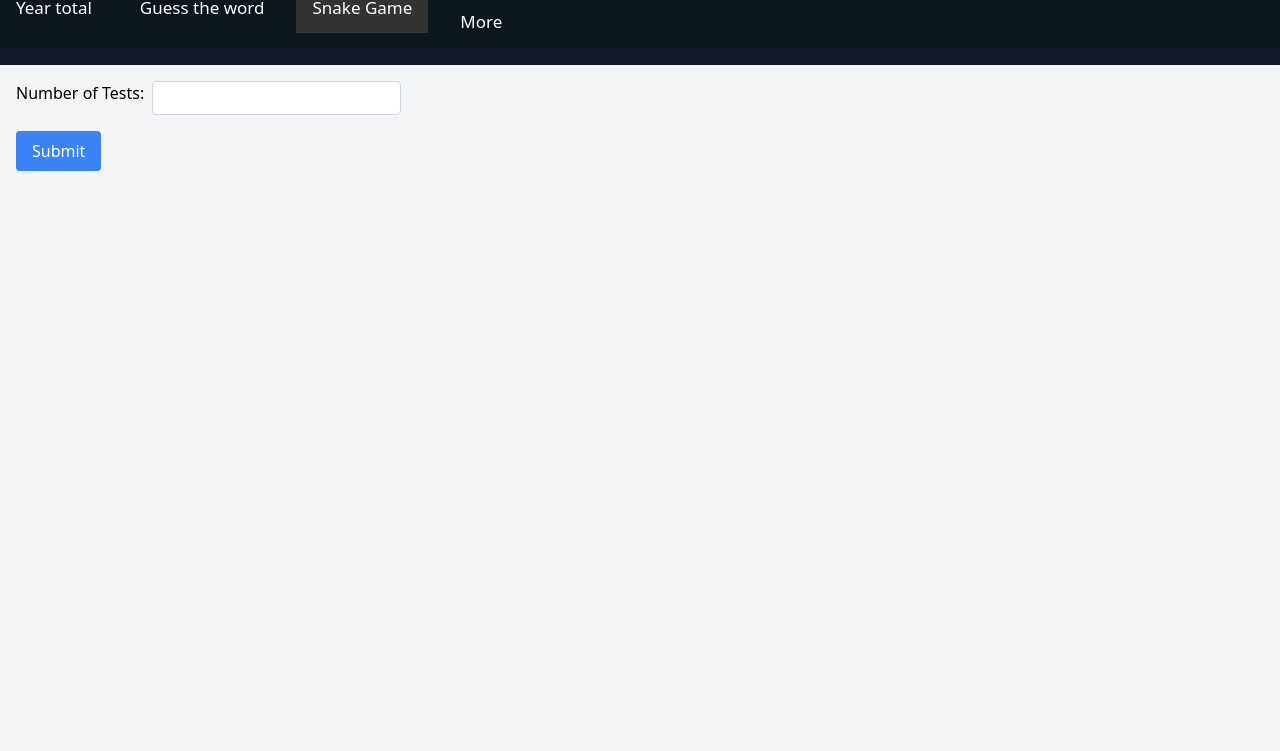
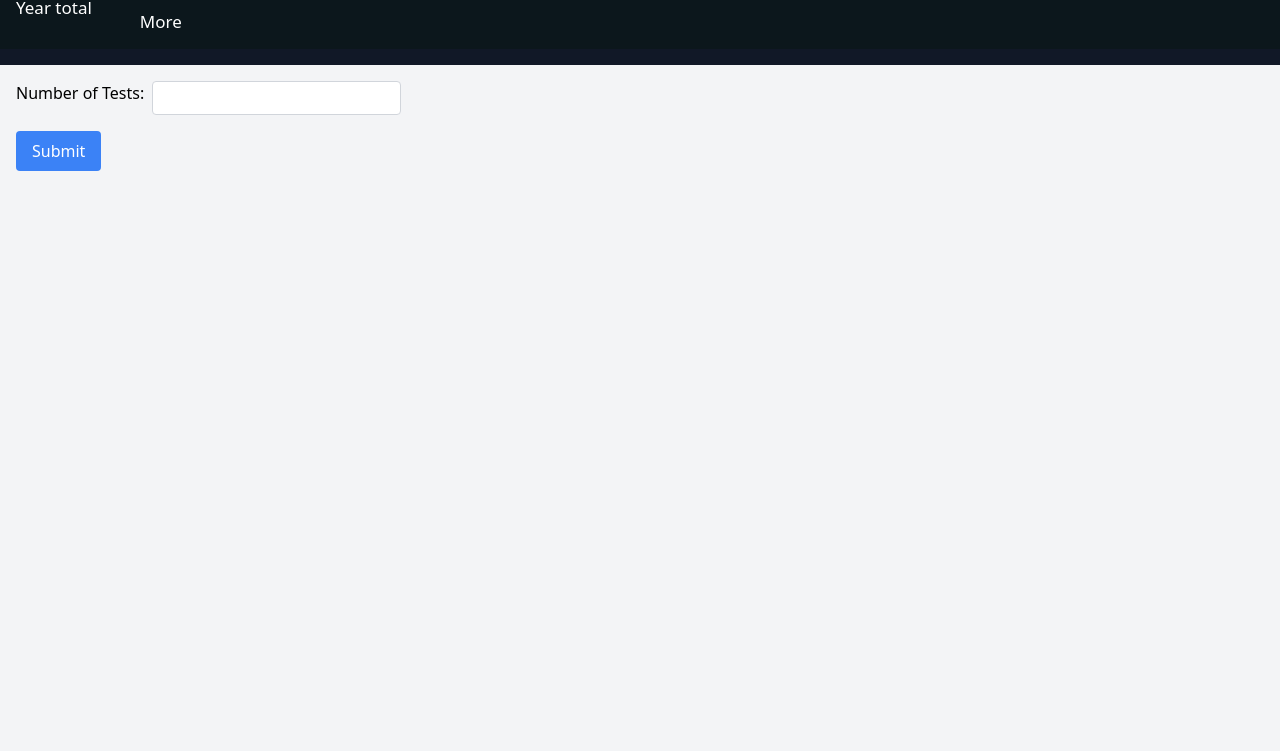
Before and after one commit to celicasti9/teacher_tool, a plain HTML site: page index.html in a window 1280 px wide. Shown: the part 49-800 px from the top of the page. Drawn offline with nearby package versions, Linux system fonts and the light colour scheme.

Commit message:
Cleaned some code

```diff
--- a/index.html
+++ b/index.html
@@ -13,8 +13,8 @@
       <h1 class="text-xl text-white font-bold">Teacher Tool</h1>
         <ul class="flex space-x-4">
       <li><a href="index.html">Year total</a></li>
-      <li><a href="indexgtw.html">Guess the word</a></li>
-      <li><a class="active" href="indexSnake.html">Snake Game</a></li>
+      <!--<li><a href="indexgtw.html">Guess the word</a></li>-->
+      <!--<li><a class="active" href="indexSnake.html">Snake Game</a></li>-->
       <a href="#more">More</a>
     </div>
   </nav>
```
